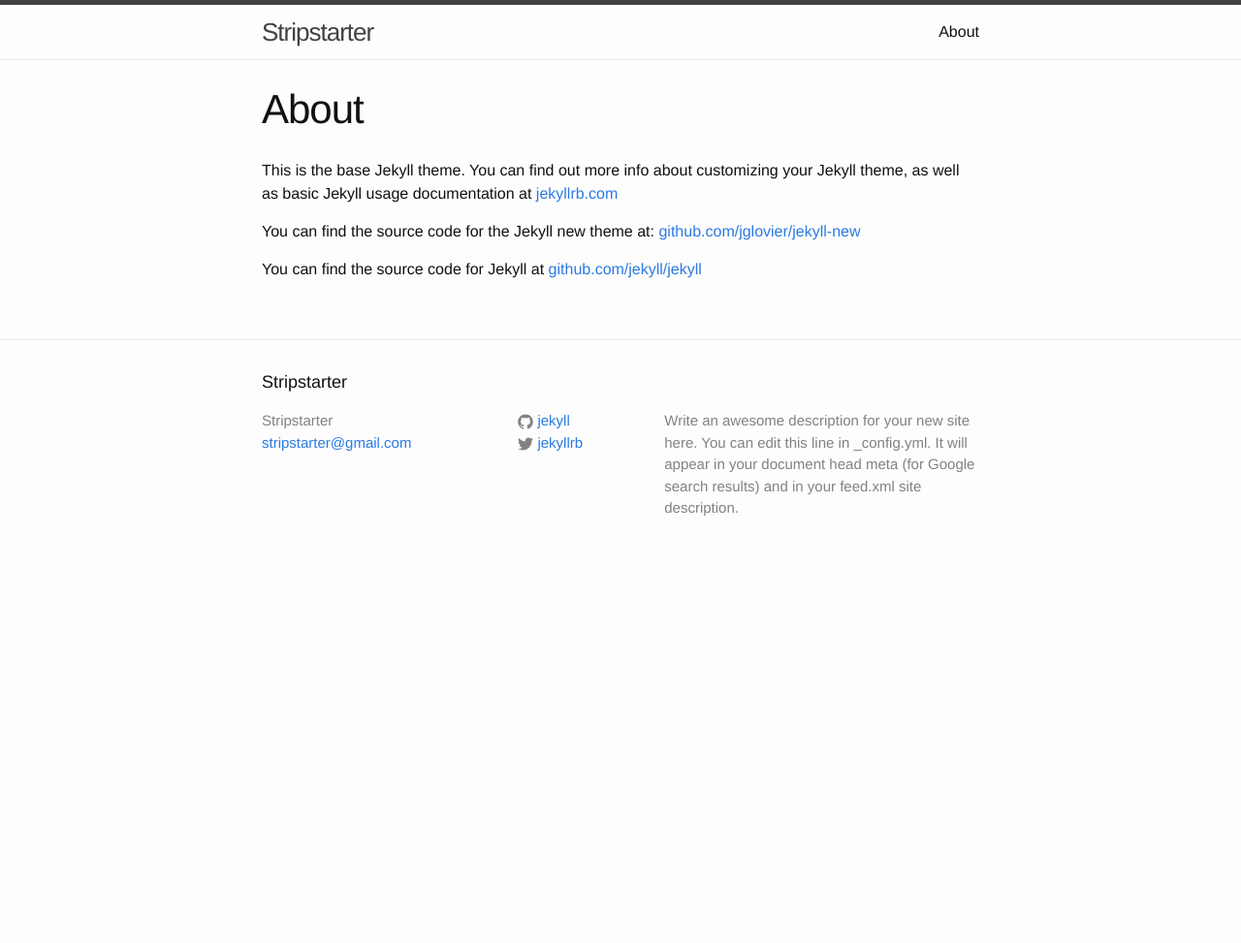
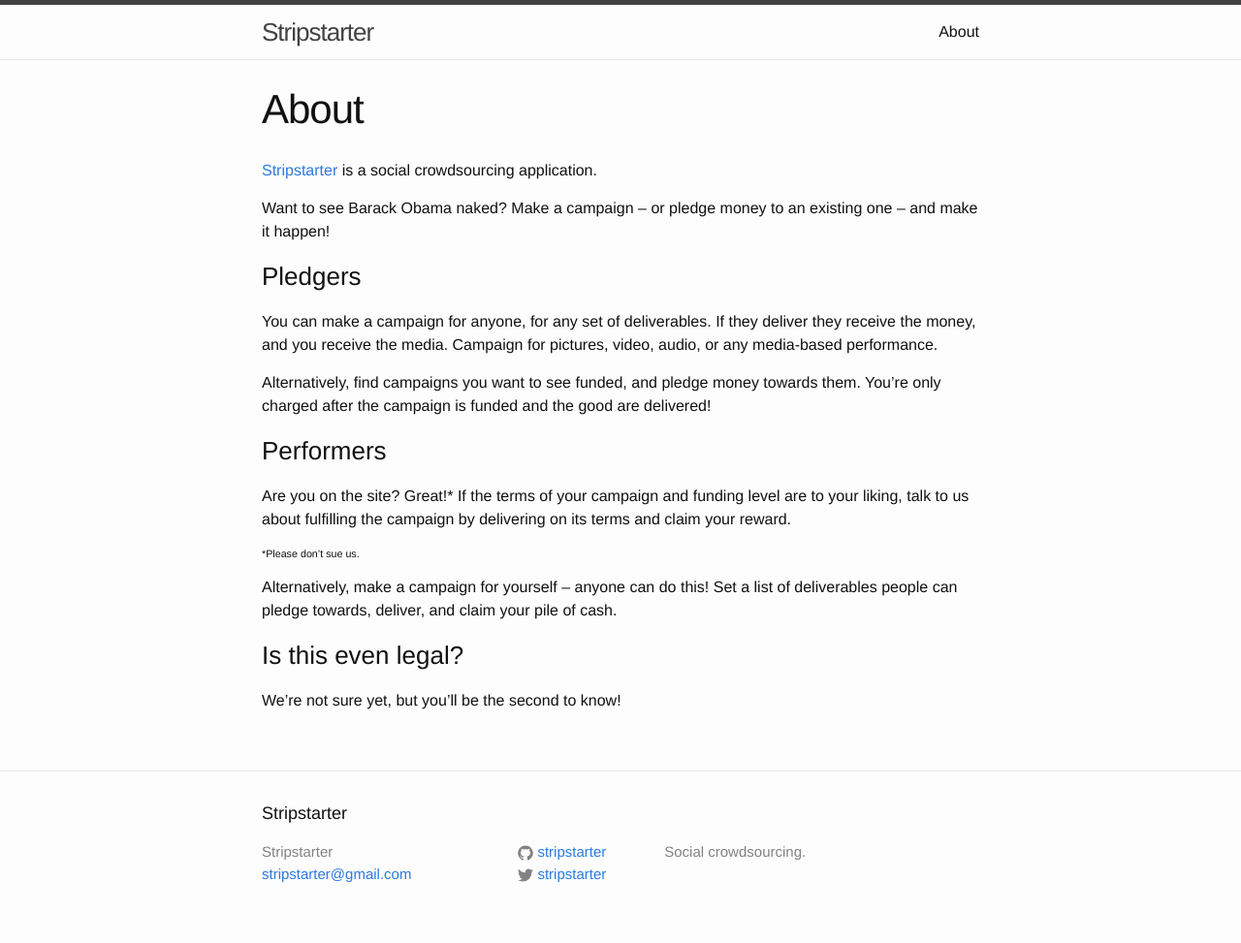
Before and after one commit to stripstarter/blog, a Jekyll site: the page built from about.md, in a window 1280 px wide. Shown: the whole page at 97% size. Built offline with Jekyll 4.4.1, drawn with Linux system fonts in a browser that asks for light colours; before the commit the page ends 900 px from its top, so only the background shows below that.

```diff
--- a/_config.yml
+++ b/_config.yml
@@ -1,14 +1,11 @@
 # Site settings
 title: Stripstarter
 email: stripstarter@gmail.com
-description: > # this means to ignore newlines until "baseurl:"
-  Write an awesome description for your new site here. You can edit this
-  line in _config.yml. It will appear in your document head meta (for
-  Google search results) and in your feed.xml site description.
+description: "Social crowdsourcing."
 baseurl: "" # the subpath of your site, e.g. /blog/
-url: "http://yourdomain.com" # the base hostname & protocol for your site
-twitter_username: jekyllrb
-github_username:  jekyll
+url: "http://stripstarter.dev" # the base hostname & protocol for your site
+twitter_username: stripstarter
+github_username:  stripstarter
 
 # Build settings
 markdown: kramdown
--- a/about.md
+++ b/about.md
@@ -4,8 +4,24 @@ title: About
 permalink: /about/
 ---
 
-This is the base Jekyll theme. You can find out more info about customizing your Jekyll theme, as well as basic Jekyll usage documentation at [jekyllrb.com](http://jekyllrb.com/)
+[Stripstarter](http://stripstarter.us) is a social crowdsourcing application.
 
-You can find the source code for the Jekyll new theme at: [github.com/jglovier/jekyll-new](https://github.com/jglovier/jekyll-new)
+Want to see Barack Obama naked?  Make a campaign -- or pledge money to an existing one -- and make it happen!
 
-You can find the source code for Jekyll at [github.com/jekyll/jekyll](https://github.com/jekyll/jekyll)
+### Pledgers
+
+You can make a campaign for anyone, for any set of deliverables.  If they deliver they receive the money, and you receive the media.  Campaign for pictures, video, audio, or any media-based performance.
+
+Alternatively, find campaigns you want to see funded, and pledge money towards them.  You're only charged after the campaign is funded and the good are delivered!
+
+### Performers
+
+Are you on the site?  Great!*  If the terms of your campaign and funding level are to your liking, talk to us about fulfilling the campaign by delivering on its terms and claim your reward.
+
+###### *Please don't sue us.
+
+Alternatively, make a campaign for yourself -- anyone can do this!  Set a list of deliverables people can pledge towards, deliver, and claim your pile of cash.
+
+### Is this even legal?
+
+We're not sure yet, but you'll be the second to know!
```
Also changed, not shown: _posts/2014-08-29-welcome-to-jekyll.markdown (deleted, +0 -25 lines), _posts/2014-08-30-our-first-post.markdown (added, +27 -0 lines).
